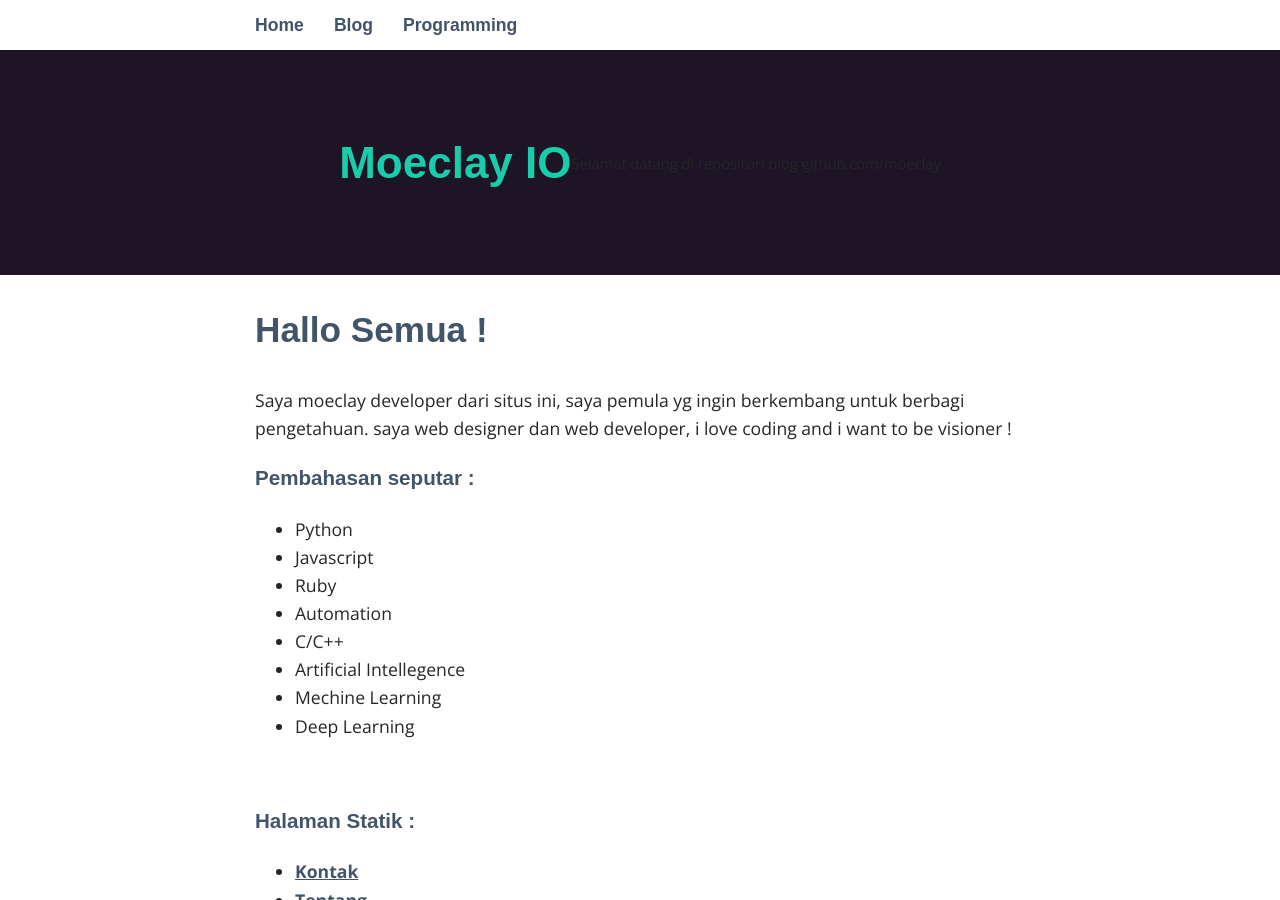
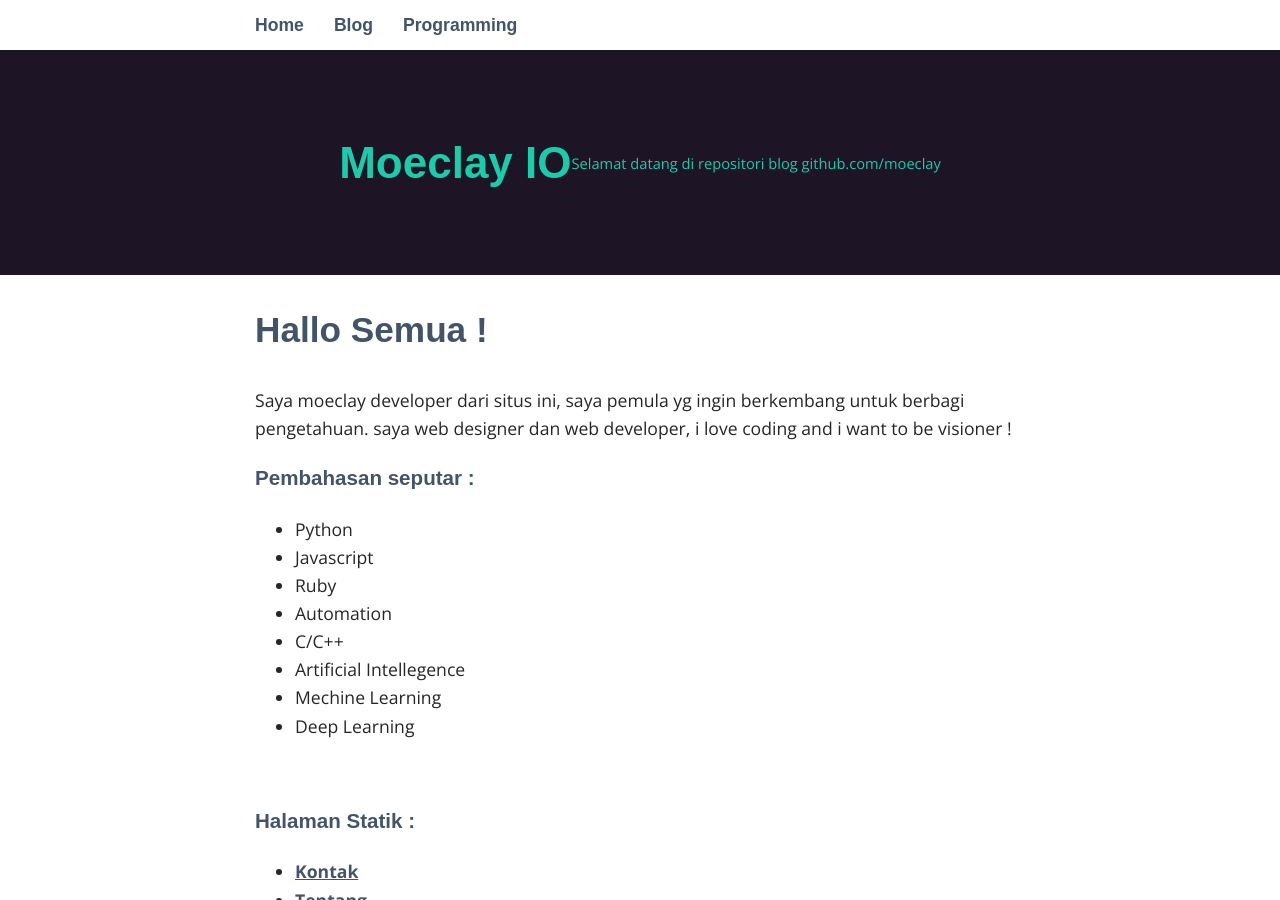
Before and after one commit to moeclay/moeclay.github.io, a Jekyll site: the page built from index.html, in a window 1280 px wide and 900 px high. Built offline with Jekyll 4.4.1, drawn with Linux system fonts in a browser that asks for light colours; some web fonts are replaced.

Commit message:
Update header.html

```diff
--- a/_includes/header.html
+++ b/_includes/header.html
@@ -11,6 +11,6 @@
 </aside>
 
 <header>
-	<h1><a href="{{ site.baseurl }}">{{ site.title }}</a></h1>
-	<p><small>Selamat datang di repositori blog github.com/moeclay</small></p>
+	<h1><a href="{{ site.baseurl }}">{{ site.title }}</a></h1><br>
+	<p style="color: #19ccaa;"><small>Selamat datang di repositori blog github.com/moeclay</small></p>
 </header>
```
